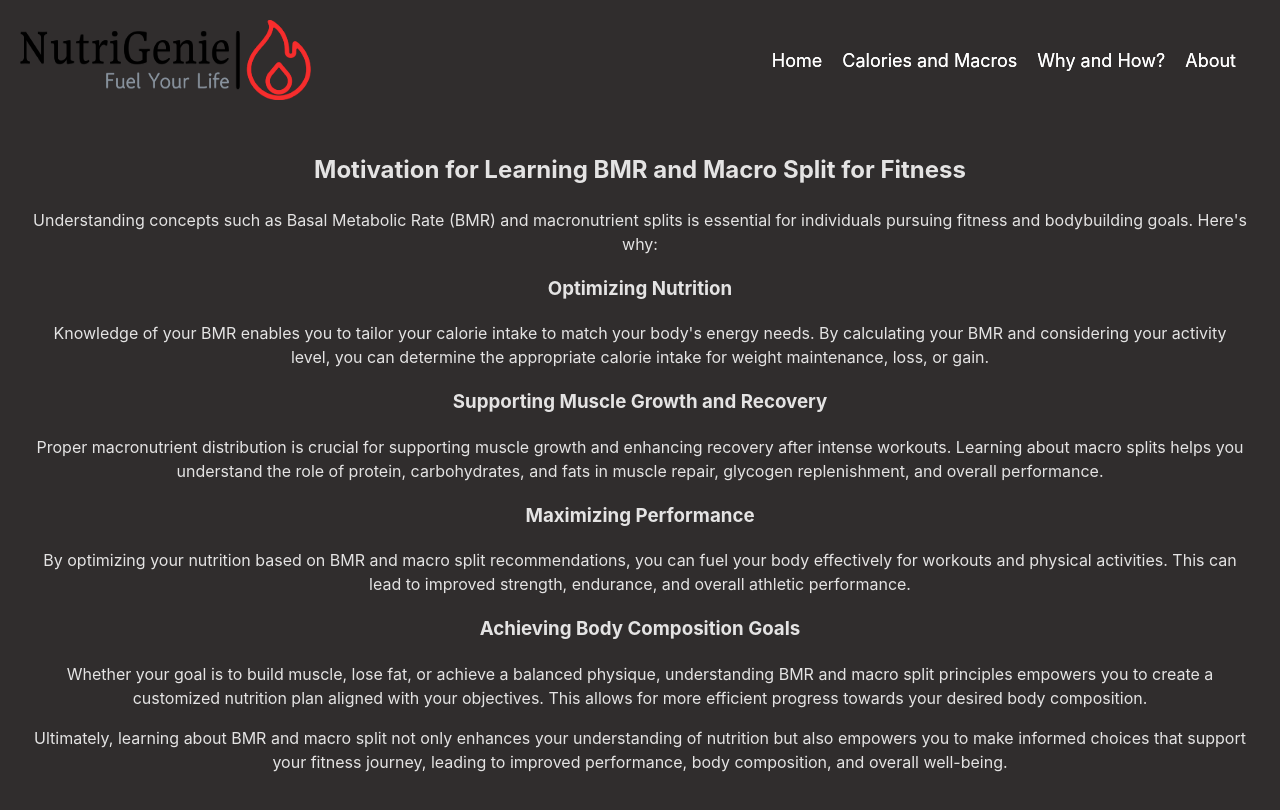
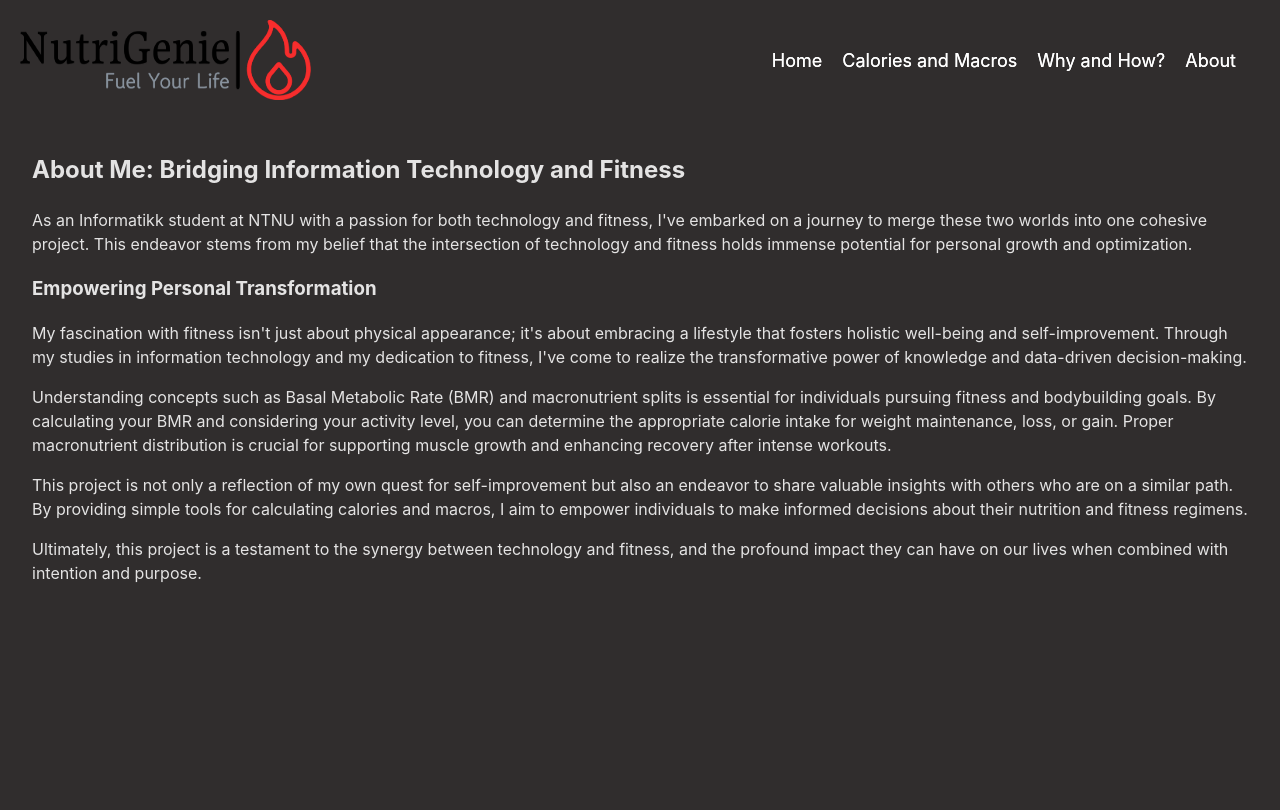
Before and after one commit to dagkand/NutriGenie, a React (Vite) app: page /about in a window 1280 px wide. Shown: the top 810 px of the page. Built offline with nearby package versions, Linux system fonts and the light colour scheme.

Commit message:
more text

```diff
--- a/src/App.css
+++ b/src/App.css
@@ -136,6 +136,7 @@ button:hover {
 
 .motivation {
   padding-top: 100px;
+  text-align: left;
 }
 
 .macrosinfo {
--- a/src/components/MacroInfo.tsx
+++ b/src/components/MacroInfo.tsx
@@ -4,7 +4,6 @@ function Results() {
 
   return (
     <div className='calories'>
-
       <h2>Understanding Macros: The Essential Components of Nutrition</h2>
       <div>
           <h3>Introduction to Macros</h3>
--- a/src/components/Motivation.tsx
+++ b/src/components/Motivation.tsx
@@ -4,19 +4,15 @@ function Motivation() {
 
   return (
     <div className='motivation'>
-        <h2>Motivation for Learning BMR and Macro Split for Fitness</h2>
-        <p>Understanding concepts such as Basal Metabolic Rate (BMR) and macronutrient splits is essential for individuals pursuing fitness and bodybuilding goals. Here's why:</p>
-        <h3>Optimizing Nutrition</h3>
-        <p>Knowledge of your BMR enables you to tailor your calorie intake to match your body's energy needs. By calculating your BMR and considering your activity level, you can determine the appropriate calorie intake for weight maintenance, loss, or gain.</p>
-        <h3>Supporting Muscle Growth and Recovery</h3>
-        <p>Proper macronutrient distribution is crucial for supporting muscle growth and enhancing recovery after intense workouts. Learning about macro splits helps you understand the role of protein, carbohydrates, and fats in muscle repair, glycogen replenishment, and overall performance.</p>
-        <h3>Maximizing Performance</h3>
-        <p>By optimizing your nutrition based on BMR and macro split recommendations, you can fuel your body effectively for workouts and physical activities. This can lead to improved strength, endurance, and overall athletic performance.</p>
-        <h3>Achieving Body Composition Goals</h3>
-        <p>Whether your goal is to build muscle, lose fat, or achieve a balanced physique, understanding BMR and macro split principles empowers you to create a customized nutrition plan aligned with your objectives. This allows for more efficient progress towards your desired body composition.</p>
-        <p>Ultimately, learning about BMR and macro split not only enhances your understanding of nutrition but also empowers you to make informed choices that support your fitness journey, leading to improved performance, body composition, and overall well-being.</p>
+      <h2>About Me: Bridging Information Technology and Fitness</h2>
+      <p>As an Informatikk student at NTNU with a passion for both technology and fitness, I've embarked on a journey to merge these two worlds into one cohesive project. This endeavor stems from my belief that the intersection of technology and fitness holds immense potential for personal growth and optimization.</p>
+      <h3>Empowering Personal Transformation</h3>
+      <p>My fascination with fitness isn't just about physical appearance; it's about embracing a lifestyle that fosters holistic well-being and self-improvement. Through my studies in information technology and my dedication to fitness, I've come to realize the transformative power of knowledge and data-driven decision-making.</p>
+      <p>Understanding concepts such as Basal Metabolic Rate (BMR) and macronutrient splits is essential for individuals pursuing fitness and bodybuilding goals. By calculating your BMR and considering your activity level, you can determine the appropriate calorie intake for weight maintenance, loss, or gain. Proper macronutrient distribution is crucial for supporting muscle growth and enhancing recovery after intense workouts.</p>
+      <p>This project is not only a reflection of my own quest for self-improvement but also an endeavor to share valuable insights with others who are on a similar path. By providing simple tools for calculating calories and macros, I aim to empower individuals to make informed decisions about their nutrition and fitness regimens.</p>
+      <p>Ultimately, this project is a testament to the synergy between technology and fitness, and the profound impact they can have on our lives when combined with intention and purpose.</p>
+    </div>
 
-    </div>
   )
 }
 
```
Lines whose indentation alone changed are shown as unchanged.
